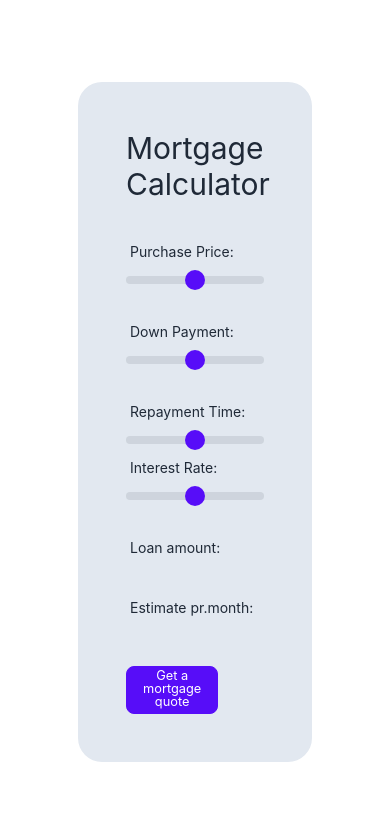
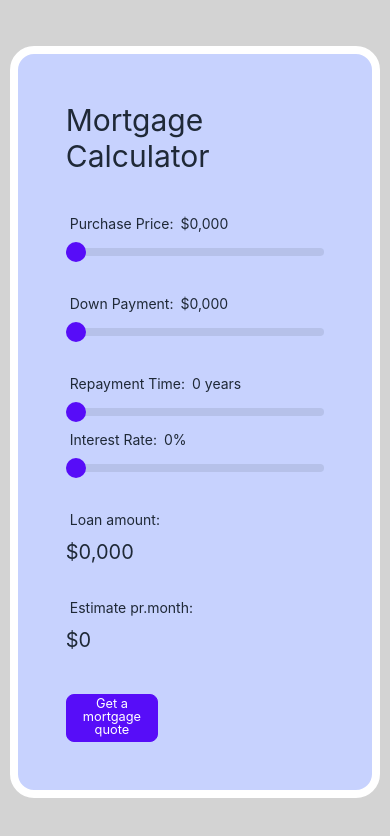
Before and after one commit to thangphung1310/mortgage-calculator, a React (Create React App) app: page / in a window 390 px wide. Shown: the top 836 px of the page. Built offline with nearby package versions, Linux system fonts and the light colour scheme.

Commit message:
Fix responsibility + Fix background on netlify + Error message when no input

```diff
--- a/src/App.css
+++ b/src/App.css
@@ -3,3 +3,19 @@
   font-weight: 400;
   font-size: .8rem;
 }
+
+.calculator {
+  width: 60%;
+}
+
+@media only screen and (max-width: 800px) {
+  .calculator {
+    width: 90%;
+  }
+}
+
+@media only screen and (max-width: 600px) {
+  .calculator {
+    width: 95%;
+  }
+}
--- a/src/App.js
+++ b/src/App.js
@@ -4,7 +4,7 @@ import Calculator from './components/Calculator';
 function App() {
   return (
     <div className="flex h-screen justify-center items-center">
-      <div style={{width: "60%"}}>
+      <div className="calculator">
         <Calculator />
       </div>
     </div>
--- a/src/components/Calculator.js
+++ b/src/components/Calculator.js
@@ -1,17 +1,19 @@
 import React from "react";
 import NumberFormat from 'react-number-format';
+import Warning from './Warning'
 
 export default class Calculator extends React.Component {
     constructor(props) {
         super(props);
 
         this.state = {
-            purchasePrice: '',
-            downPayment: '',
-            repaymentTime: '',
-            interestRate: '',
-            loanAmount: '',
-            prMonth: ''
+            purchasePrice: 0,
+            downPayment: 0,
+            repaymentTime: 0,
+            interestRate: 0,
+            loanAmount: 0,
+            prMonth: 0,
+            error: ''
         }
     }
 
@@ -34,6 +36,18 @@ export default class Calculator extends React.Component {
         let purchasePrice = this.state.purchasePrice
         let downPayment = this.state.downPayment
         let interestRate = this.state.interestRate === 0 ? 0 : this.state.interestRate/100
+	    let numberOfMonthlyPayments = this.state.repaymentTime * 12;
+
+        if (!purchasePrice || !downPayment || !interestRate || !numberOfMonthlyPayments) {
+            this.setState({
+                error: 'Please input all parameters'
+            })
+            return
+        } else {
+            this.setState({
+                error: ''
+            })
+        }
 
         //Calculate principal = purchase price - down payment
         let principal = purchasePrice - downPayment;
@@ -41,14 +55,13 @@ export default class Calculator extends React.Component {
         //Calculate monthly interest rate by dividing annual rate by 12
 	    let monthlyInterestRate = interestRate === 0 ? 0 : interestRate/12;
 
-        //Calculate number of months of payment by multiplying by 12
-	    let numberOfMonthlyPayments = this.state.repaymentTime * 12;
-
         //Apply the mortgage calculation formula and rounding it to 3 decimals
 	    let M = (((monthlyInterestRate * principal * (Math.pow((1+monthlyInterestRate), numberOfMonthlyPayments)))) / ((Math.pow((1+monthlyInterestRate), numberOfMonthlyPayments)) - 1));
         M = Math.round(M*1000)/1000
         M = M * 1000;
-
+        if (isNaN(M)) {
+            M = 0;
+        }
         //Done calculation
         this.setState({
             loanAmount: principal,
@@ -58,7 +71,7 @@ export default class Calculator extends React.Component {
 
     render() {
         return (
-            <div className="bg-slate-200 rounded-3xl p-12">
+            <div className="bg-indigo-200 rounded-3xl p-12 border-8 border-white">
                 <div className="mb-8">
                     <h1 className="text-3xl">Mortgage Calculator</h1>
                 </div>
@@ -181,6 +194,10 @@ export default class Calculator extends React.Component {
                         </h2>
                     </div>
                 </div>
+
+                { this.state.error &&
+                    <Warning warn={this.state.error}/>
+                }
                 <div className="grid grid-cols-3 mt-6 pt-3">
                     <div className="col-span-1">
                         <button className="btn btn-primary mortgage-btn" onClick={this.handleClick}>Get a mortgage quote</button>
--- /dev/null
+++ b/src/components/Warning.js
@@ -0,0 +1,7 @@
+export default function Warning(props)  {
+    return <div className="grid grid-cols-3 mt-6 pt-3">
+                    <div className="col-span-1">
+                        <span className="text-red-600 font-weight-600 border-2 border-red-400 p-1 mt-4">{props.warn}</span>
+                    </div>
+                </div>
+}
--- a/src/index.css
+++ b/src/index.css
@@ -9,6 +9,7 @@ body {
     sans-serif;
   -webkit-font-smoothing: antialiased;
   -moz-osx-font-smoothing: grayscale;
+  background-color: lightgray;
 }
 
 code {
```
